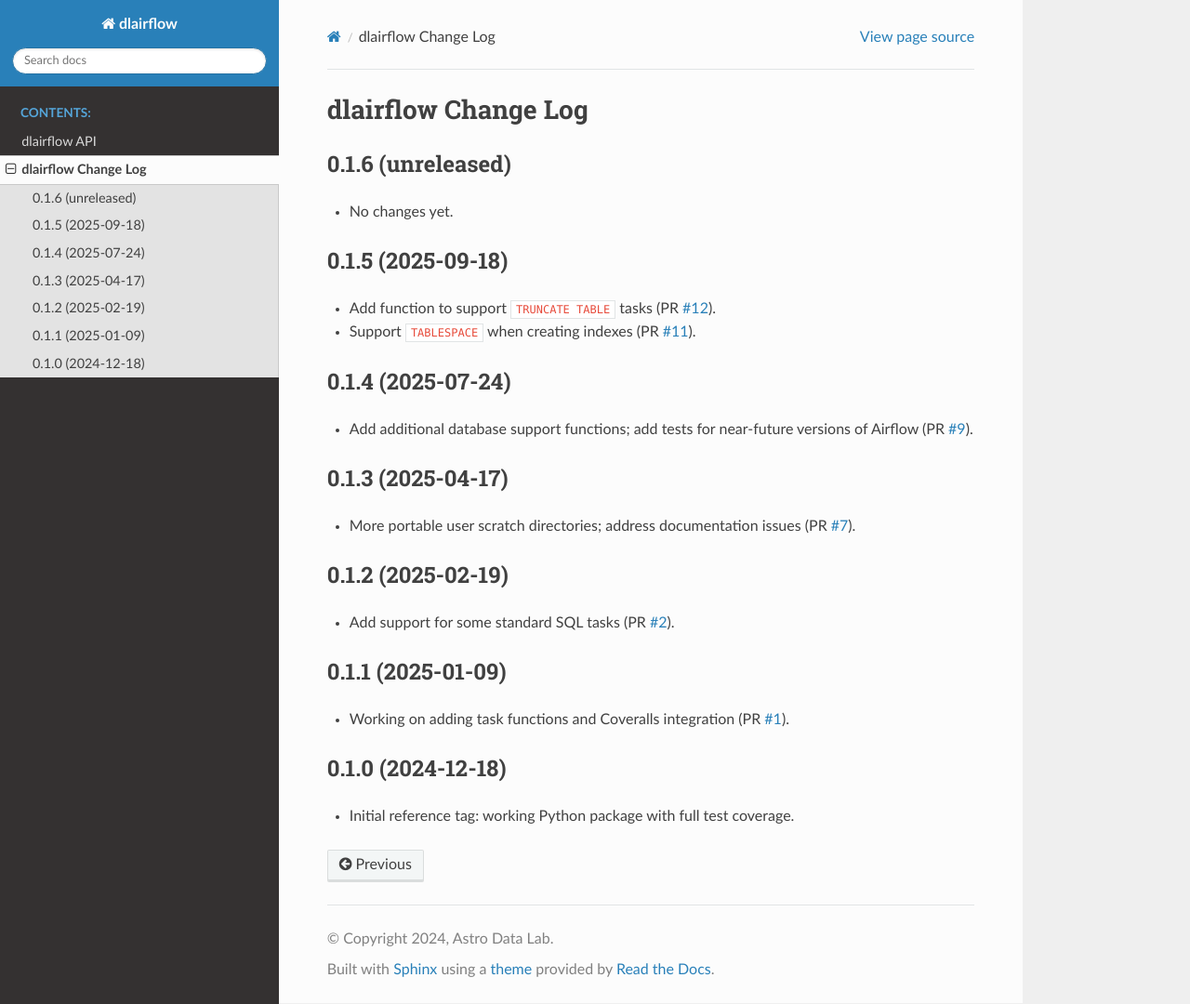
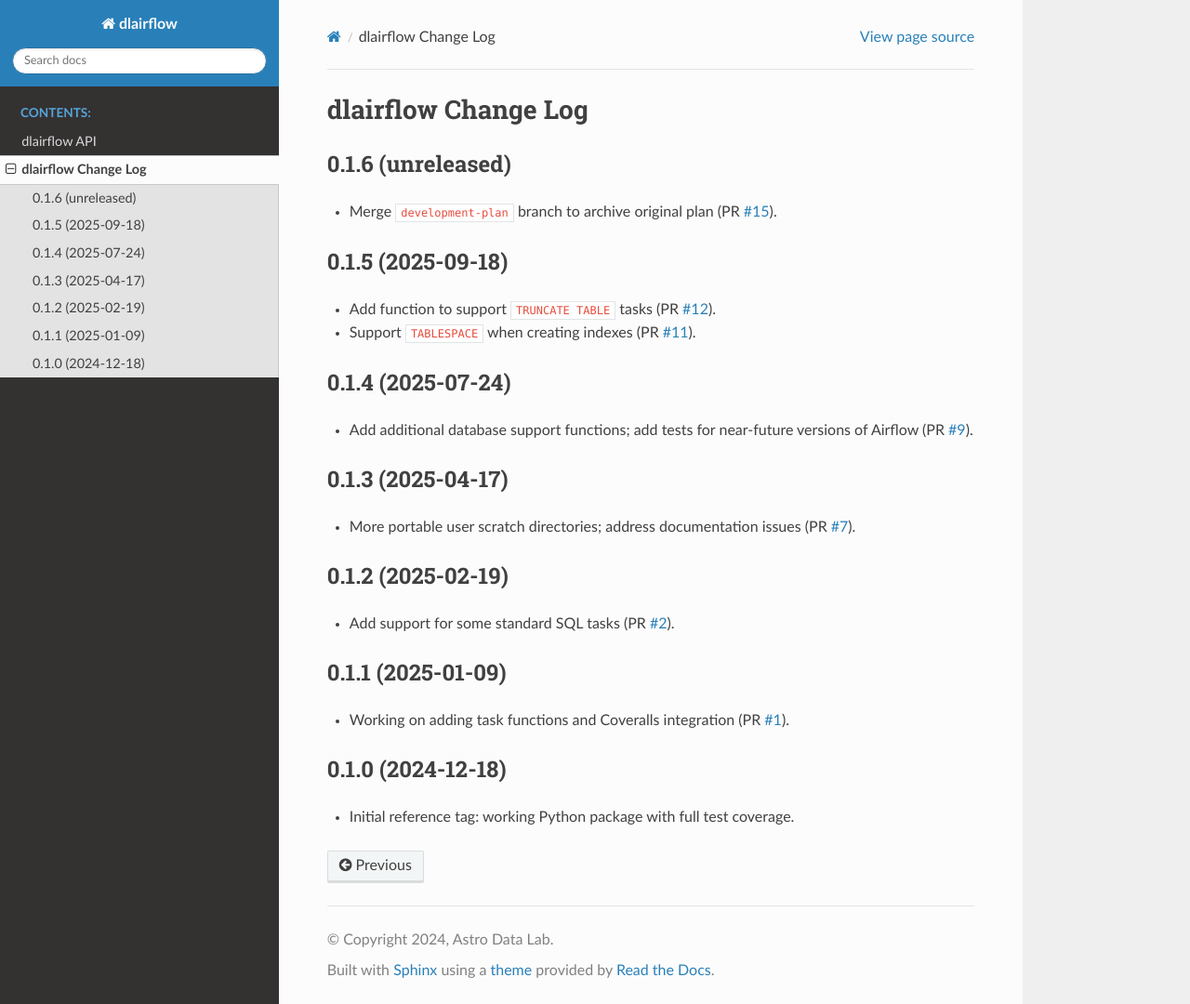
Before and after one commit to astro-datalab/dlairflow, a Sphinx documentation site: the page built from docs/changes.rst, in a window 1280 px wide and 1080 px high. Shown: the whole window at 93% size. Built offline with Sphinx 7.4.7 and the Read the Docs theme 3.1.0, drawn with Linux system fonts in a browser that asks for light colours.

```diff
--- a/docs/changes.rst
+++ b/docs/changes.rst
@@ -5,7 +5,9 @@
 0.1.6 (unreleased)
 ------------------
 
-* No changes yet.
+* Merge ``development-plan`` branch to archive original plan (PR `#15`_).
+
+.. _`#15`: https://github.com/astro-datalab/dlairflow/pull/15
 
 0.1.5 (2025-09-18)
 ------------------
```
Also changed, not shown: docs/development-plan/README.md (added, +4 -0 lines).
